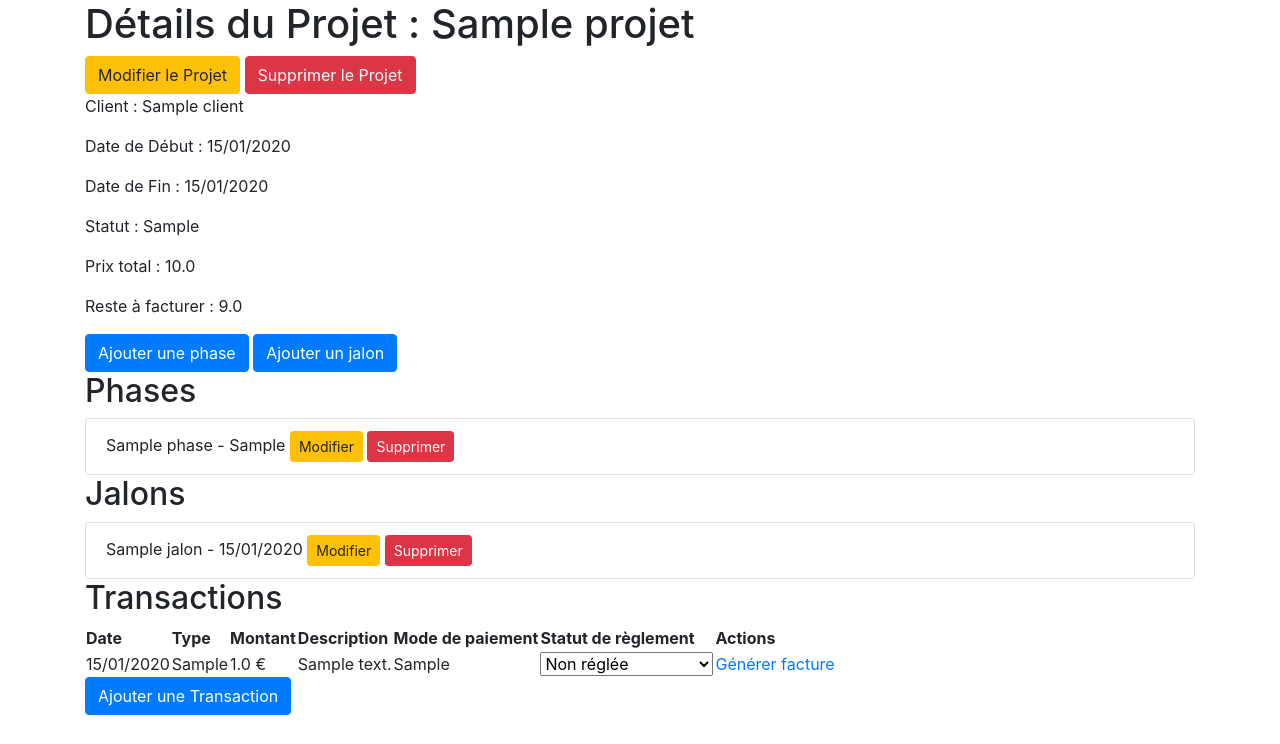
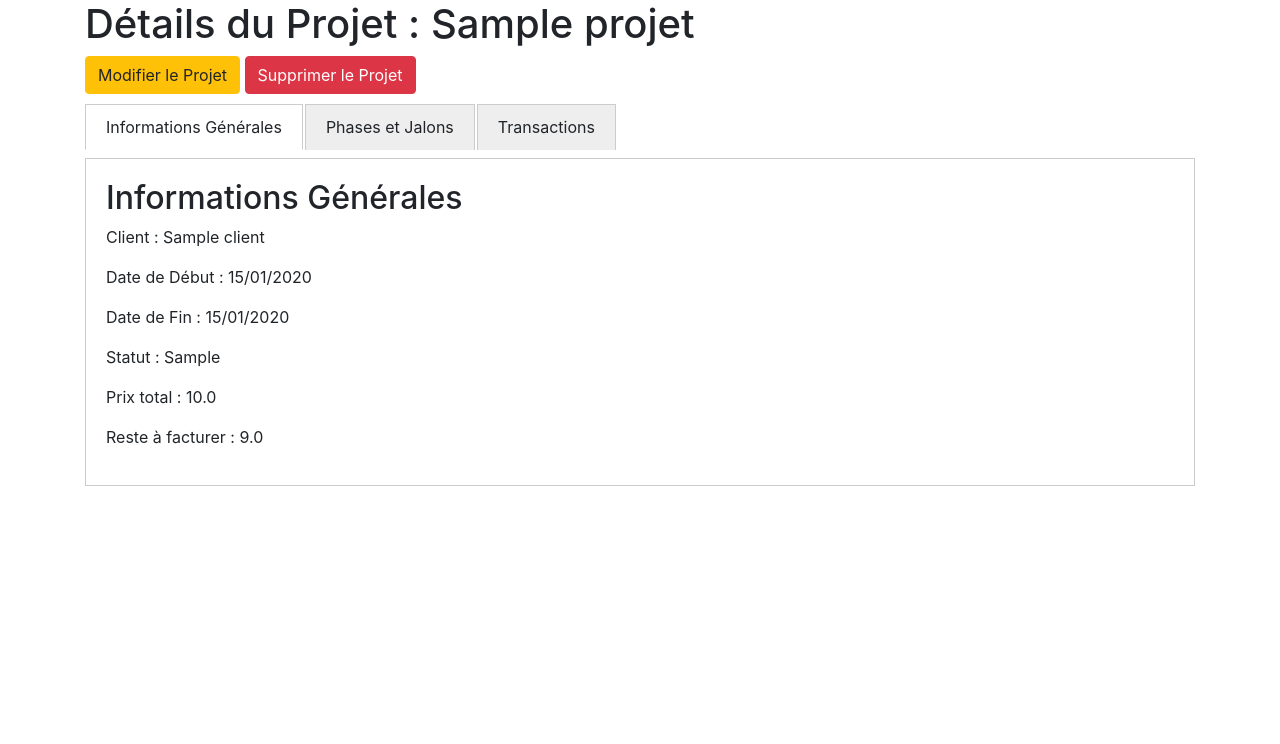
Before and after one commit to Iconoklaste/mon_compta_app, a Flask app: page /projet/1 in a window 1280 px wide. Shown: the part 56-800 px from the top of the page. Run offline with Flask 3, Linux system fonts and the light colour scheme; the visitor is signed in with stand-in values (Sample User, id 1); tables that the repository leaves empty hold one stand-in row (values such as "Sample post"); parts of the project's set-up code (start-up, migrations or seed data) failed here and were passed over; some libraries are stand-ins or nearby versions.

Commit message:
mise en forme de détail projet

```diff
--- a/templates/projet_detail.html
+++ b/templates/projet_detail.html
@@ -2,20 +2,34 @@
 
 {% block content %}
     <h1>Détails du Projet : {{ projet.nom }}</h1>
+
+    <div class="action-buttons">
         <a href="{{ url_for('projets.modifier_projet', projet_id=projet.id) }}" class="btn btn-warning">Modifier le Projet</a>
         <form action="{{ url_for('projets.supprimer_projet', projet_id=projet.id) }}" method="POST" style="display: inline;">
             <button type="submit" class="btn btn-danger" onclick="return confirm('Êtes-vous sûr de vouloir supprimer ce projet ? Cette action est irréversible.')">Supprimer le Projet</button>
         </form>
+    </div>
+
+    <div class="tabs">
+        <input type="radio" name="tabs" id="tab1" checked="checked">
+        <label for="tab1">Informations Générales</label>
+        <div class="tab">
+            <h2>Informations Générales</h2>
             <p>Client : {{ client.nom }}</p>
             <p>Date de Début : {{ projet.date_debut.strftime('%d/%m/%Y') if projet.date_debut else 'Non définie' }}</p>
             <p>Date de Fin : {{ projet.date_fin.strftime('%d/%m/%Y') if projet.date_fin else 'Non définie' }}</p>
             <p>Statut : {{ projet.statut }}</p>
             <p>Prix total : {{ projet.prix_total }}</p>
             <p>Reste à facturer : {{ remaining_to_bill }}</p>
+        </div>
 
+        <input type="radio" name="tabs" id="tab2">
+        <label for="tab2">Phases et Jalons</label>
+        <div class="tab">
+            <div class="action-buttons">
                 <a href="{{ url_for('projet_phases.ajouter_phase', projet_id=projet.id) }}" class="btn btn-primary">Ajouter une phase</a>
                 <a href="{{ url_for('projet_jalons.ajouter_jalon', projet_id=projet.id) }}" class="btn btn-primary">Ajouter un jalon</a>
-
+            </div>
             <h2>Phases</h2>
             <ul class="list-group">
                 {% for phase in projet.phases %}
@@ -41,14 +55,21 @@
                     </li>
                 {% endfor %}
             </ul>
+        </div>
 
+        <input type="radio" name="tabs" id="tab3">
+        <label for="tab3">Transactions</label>
+        <div class="tab">
+            <div class="action-buttons">
+                <a href="{{ url_for('transactions.ajouter_transaction', projet_id=projet.id) }}" class="btn btn-primary">Ajouter une Transaction</a>
+            </div>
             <h2>Transactions</h2>
-    <table>
+            <table class="full-width-table">
                 <thead>
                     <tr>
                         <th>Date</th>
                         <th>Type</th>
-                <th>Montant</th>
+                        <th class="right-align">Montant</th>
                         <th>Description</th>
                         <th>Mode de paiement</th>
                         <th>Statut de règlement</th>
@@ -60,7 +81,7 @@
                     <tr>
                         <td>{{ transaction.date.strftime('%d/%m/%Y') }}</td>
                         <td>{{ transaction.type }}</td>
-                <td>{{ transaction.montant }} €</td>
+                        <td class="right-align">{{ transaction.montant }} €</td>
                         <td>{{ transaction.description }}</td>
                         <td>{{ transaction.mode_paiement }}</td>
                         <td>
@@ -79,6 +100,72 @@
                     {% endfor %}
                 </tbody>
             </table>
+        </div>
+    </div>
 
-    <a href="{{ url_for('transactions.ajouter_transaction', projet_id=projet.id) }}" class="btn btn-primary">Ajouter une Transaction</a>
+    <style>
+        /* Style pour les onglets (copié de client_dashboard.html) */
+        .tabs {
+            display: flex;
+            flex-wrap: wrap;
+            width: 100%;
+        }
+
+        .tabs input[type="radio"] {
+            display: none;
+        }
+
+        .tabs label {
+            padding: 10px 20px;
+            background: #eee;
+            border: 1px solid #ccc;
+            cursor: pointer;
+            margin-right: 2px;
+            border-bottom: none;
+        }
+
+        .tabs .tab {
+            width: 100%;
+            padding: 20px;
+            background: #fff;
+            border: 1px solid #ccc;
+            order: 1;
+            display: none;
+        }
+
+        .tabs input[type="radio"]:checked + label {
+            background: #fff;
+            border-bottom: 1px solid #fff;
+        }
+
+        .tabs input[type="radio"]:checked + label + .tab {
+            display: block;
+        }
+
+        /* Style pour les tableaux (copié de client_dashboard.html) */
+        .full-width-table {
+            width: 100%;
+            border-collapse: collapse; /* Fusionne les bordures des cellules */
+        }
+
+        .full-width-table th,
+        .full-width-table td {
+            padding: 8px;
+            text-align: left;
+        }
+
+        .right-align {
+            text-align: right;
+        }
+
+        /* Style pour le survol de la souris */
+        .full-width-table tbody tr:hover {
+            background-color: #f0f0f0; /* Gris clair au survol */
+            cursor: pointer;
+        }
+        /* Style pour les boutons d'action */
+        .action-buttons{
+            margin-bottom: 10px;
+        }
+    </style>
 {% endblock %}
```
Also changed, not shown: templates/compta/compta_index.html (+18 -16 lines). Lines whose indentation alone changed are shown as unchanged.
